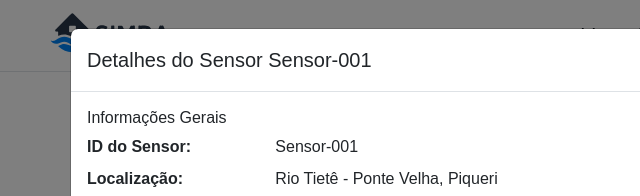
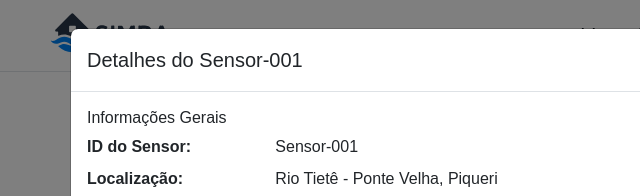
Before and after one commit to codart-fiap/Global-Solution-Simra, a plain HTML site: page src/pages/sensores.html in a window 1280 px wide. Both pictures are taken after a click on the element 640 px from the left and 350 px from the top of the page. Shown: the top 196 px of the page, 0-640 px from the left. Drawn offline with nearby package versions, Linux system fonts and the light colour scheme.

Commit message:
alterações sensores.js

```diff
--- a/src/js/sensores.js
+++ b/src/js/sensores.js
@@ -150,7 +150,7 @@ document.addEventListener('DOMContentLoaded', function () {
                 const sensorSelecionado = sensorsData.find(s => s.id === sensorId);
 
                 if (sensorSelecionado && modalDetalhesSensorInstance) {
-                    if(modalDetalhesSensorLabel) modalDetalhesSensorLabel.textContent = `Detalhes do Sensor ${sensorSelecionado.id}`;
+                    if(modalDetalhesSensorLabel) modalDetalhesSensorLabel.textContent = `Detalhes do ${sensorSelecionado.id}`;
                     if(detalheSensorId) detalheSensorId.textContent = sensorSelecionado.id;
                     if(detalheSensorLocalizacao) detalheSensorLocalizacao.textContent = sensorSelecionado.localizacao;
                     if(detalheSensorTipo) detalheSensorTipo.textContent = sensorSelecionado.tipo;
--- a/src/pages/sensores.html
+++ b/src/pages/sensores.html
@@ -76,7 +76,7 @@
         <div class="modal-dialog modal-xl modal-dialog-scrollable">
             <div class="modal-content">
                 <div class="modal-header">
-                    <h5 class="modal-title" id="modalDetalhesSensorLabel">Detalhes do Sensor</h5>
+                    <h5 class="modal-title" id="modalDetalhesSensorLabel">Detalhes</h5>
                     <button type="button" class="btn-close" data-bs-dismiss="modal" aria-label="Close"></button>
                 </div>
                 <div class="modal-body">
```
